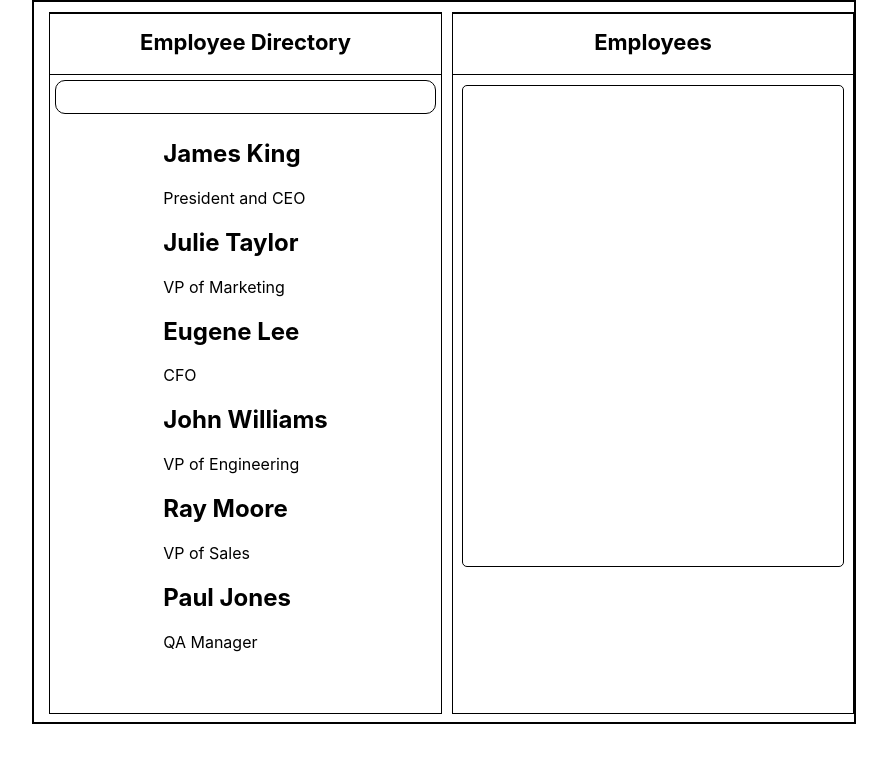
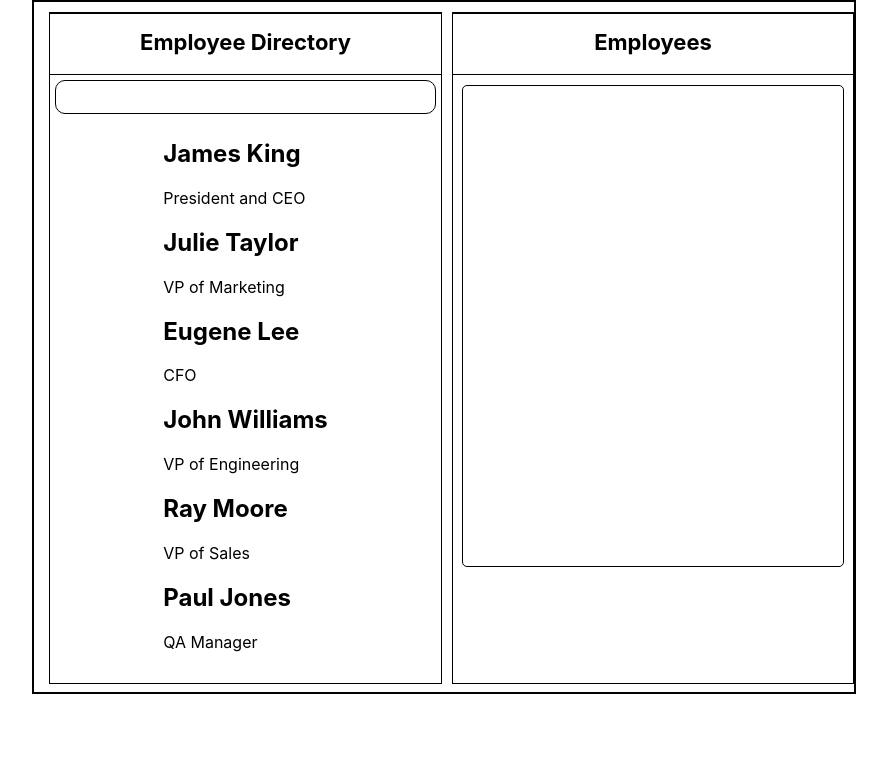
Before and after one commit to fa-rimi/react-employee-app, a React (Create React App) app: page / in a window 1280 px wide. Shown: the top 762 px of the page, without its empty margins (196-1083 px from the left). Built offline with nearby package versions, Linux system fonts and the light colour scheme.

Commit message:
fixed height of box

```diff
--- a/src/App.css
+++ b/src/App.css
@@ -18,7 +18,7 @@ body {
 
 .App {
   width: 800px;
-  height: 700px;
+  height: 670px;
   padding: 10px;
   display: flex;
   flex-direction: row;
```
